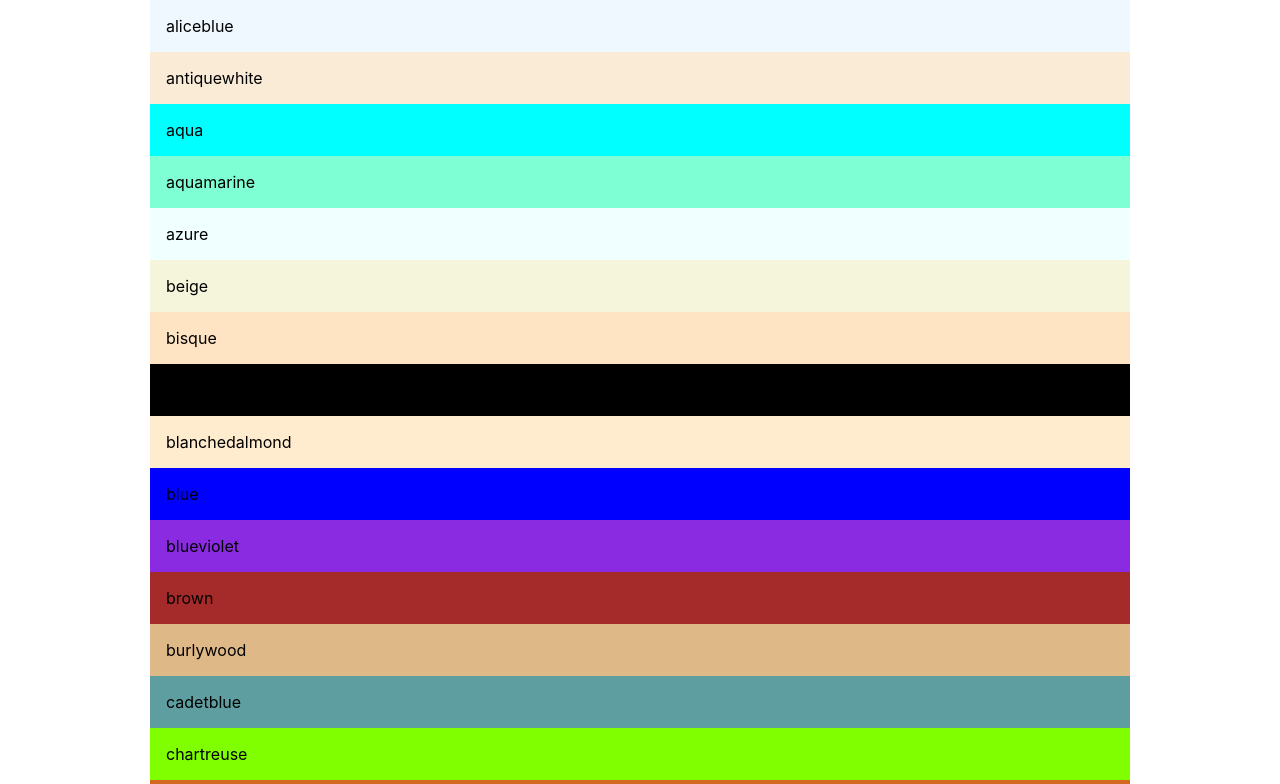
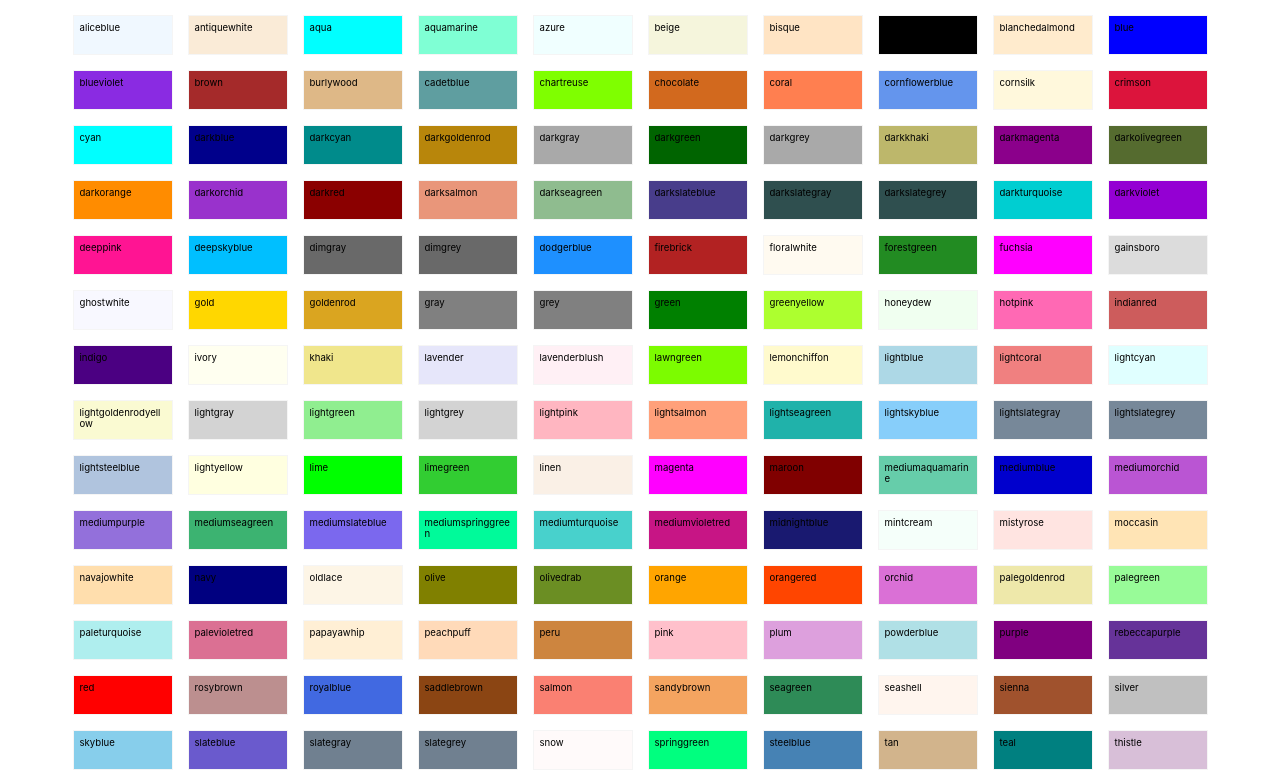
Before and after one commit to cindywu/reusable-components, a Next.js app: page /named-colors in a window 1280 px wide. Shown: the top 784 px of the page. Built offline with nearby package versions, Linux system fonts and the light colour scheme.

Commit message:
restyle named colors

```diff
--- a/pages/named-colors/index.module.css
+++ b/pages/named-colors/index.module.css
@@ -1,20 +1,28 @@
 .container {
+  background-color: white;
+  margin-top: 15px;
+  margin-left: 15px;
+}
+
+.grid {
+  display: grid;
   margin: 0 auto;
-  max-width: 980px;
+  max-width: 1150px;
   min-height: 100vh;
-  display: grid;
-  grid-template-columns: repeat(100px, 10);
-  /* grid-template-rows: repeat(1fr, 3); */
-  /* grid-auto-flow: row; */
-  /* grid-template-columns: 1fr 1fr 1fr;
-  grid-template-rows: repeat(4, 1fr); */
-  /* grid-auto-rows: 150px; */
-
-  /* grid-template-areas:
-    "nav nav nav"
-    "sidebar main gutter"; */
+  grid-template-columns: 100px 100px 100px 100px 100px 100px 100px 100px 100px 100px;
+  grid-auto-rows: 40px;
+  gap: 15px;
 }
 
 .card {
-  padding: 1rem;
+  font-size: .6rem;
+  font-weight: 400;
+  border: 1px solid hsl(0, 0%, 96%);
+  overflow-wrap: break-word;
+  padding: 6px;
 }
+
+.card:hover {
+  color: hsl(0, 0%, 85%);
+  cursor: pointer;
+}
--- a/pages/named-colors/index.tsx
+++ b/pages/named-colors/index.tsx
@@ -155,6 +155,7 @@ export default function NamedColors() {
 
   return (
     <div className={styles.container}>
+      <div className={styles.grid}>
         {colors.map((color: string) => {
           return (
             <div
@@ -169,5 +170,6 @@ export default function NamedColors() {
           )
         })}
       </div>
+    </div>
   )
 }
```
Lines whose indentation alone changed are shown as unchanged.
